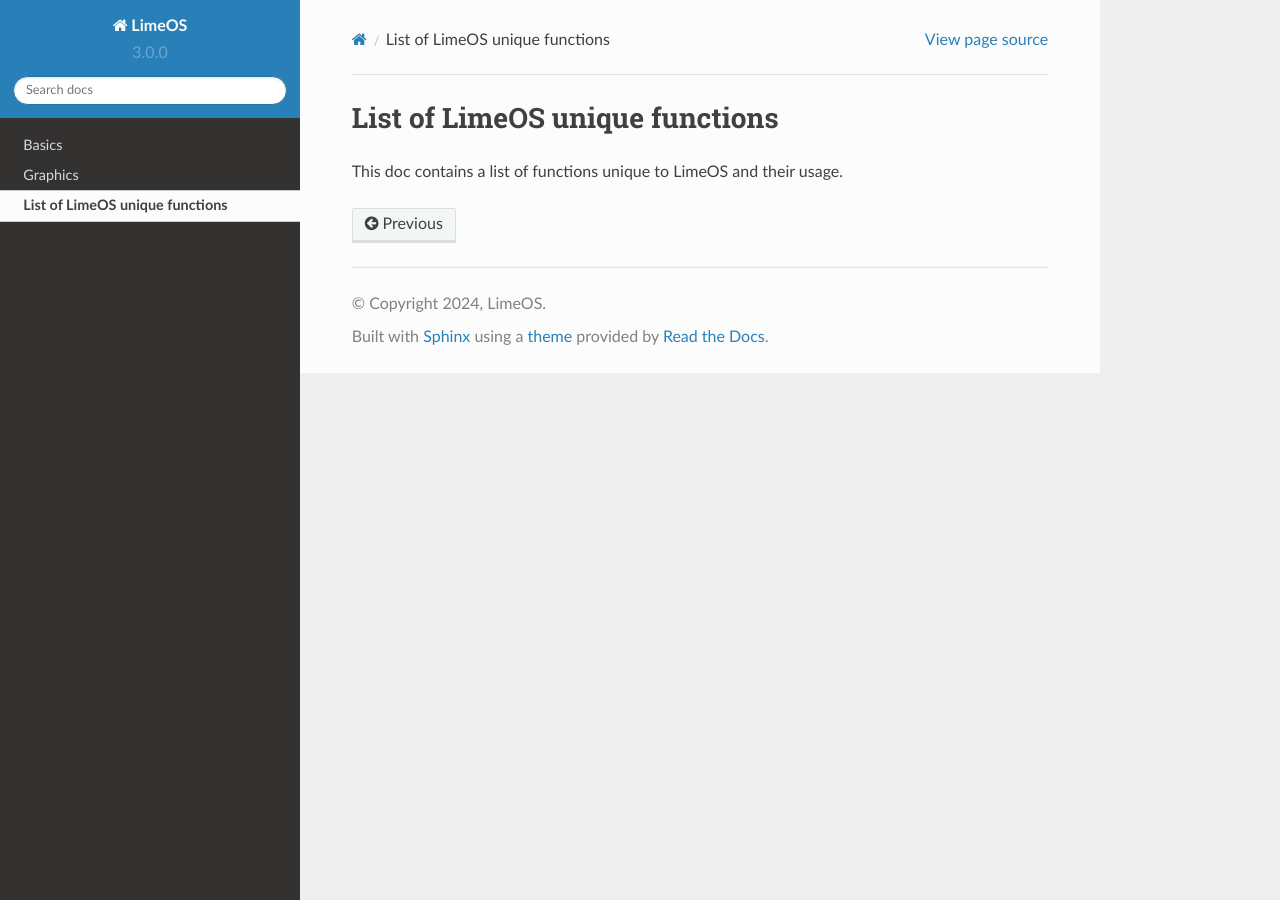
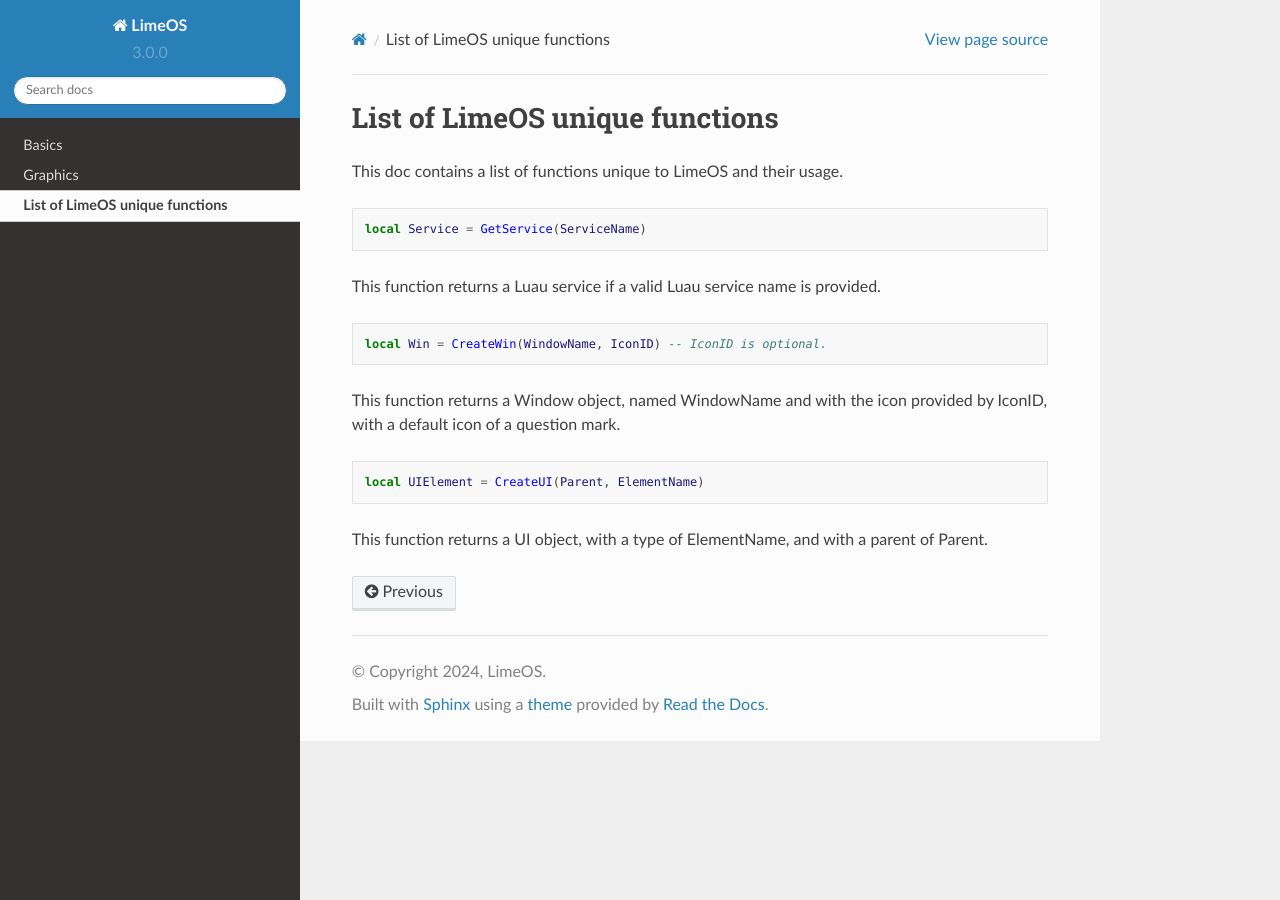
Before and after one commit to 10BitByte/LimeOS, a Sphinx documentation site: the page built from docs/source/functions.rst, in a window 1280 px wide. Built offline with Sphinx 7.4.7 and the Read the Docs theme 2.0.0, drawn with Linux system fonts in a browser that asks for light colours.

Commit message:
Update functions.rst

```diff
--- a/docs/source/functions.rst
+++ b/docs/source/functions.rst
@@ -2,3 +2,21 @@ List of LimeOS unique functions
 ===============================
 
 This doc contains a list of functions unique to LimeOS and their usage.
+
+.. code-block:: luau
+
+  local Service = GetService(ServiceName)
+
+This function returns a Luau service if a valid Luau service name is provided.
+
+.. code-block:: luau
+
+  local Win = CreateWin(WindowName, IconID) -- IconID is optional.
+
+This function returns a Window object, named WindowName and with the icon provided by IconID, with a default icon of a question mark.
+
+.. code-block:: luau
+
+  local UIElement = CreateUI(Parent, ElementName)
+
+This function returns a UI object, with a type of ElementName, and with a parent of Parent.
```
